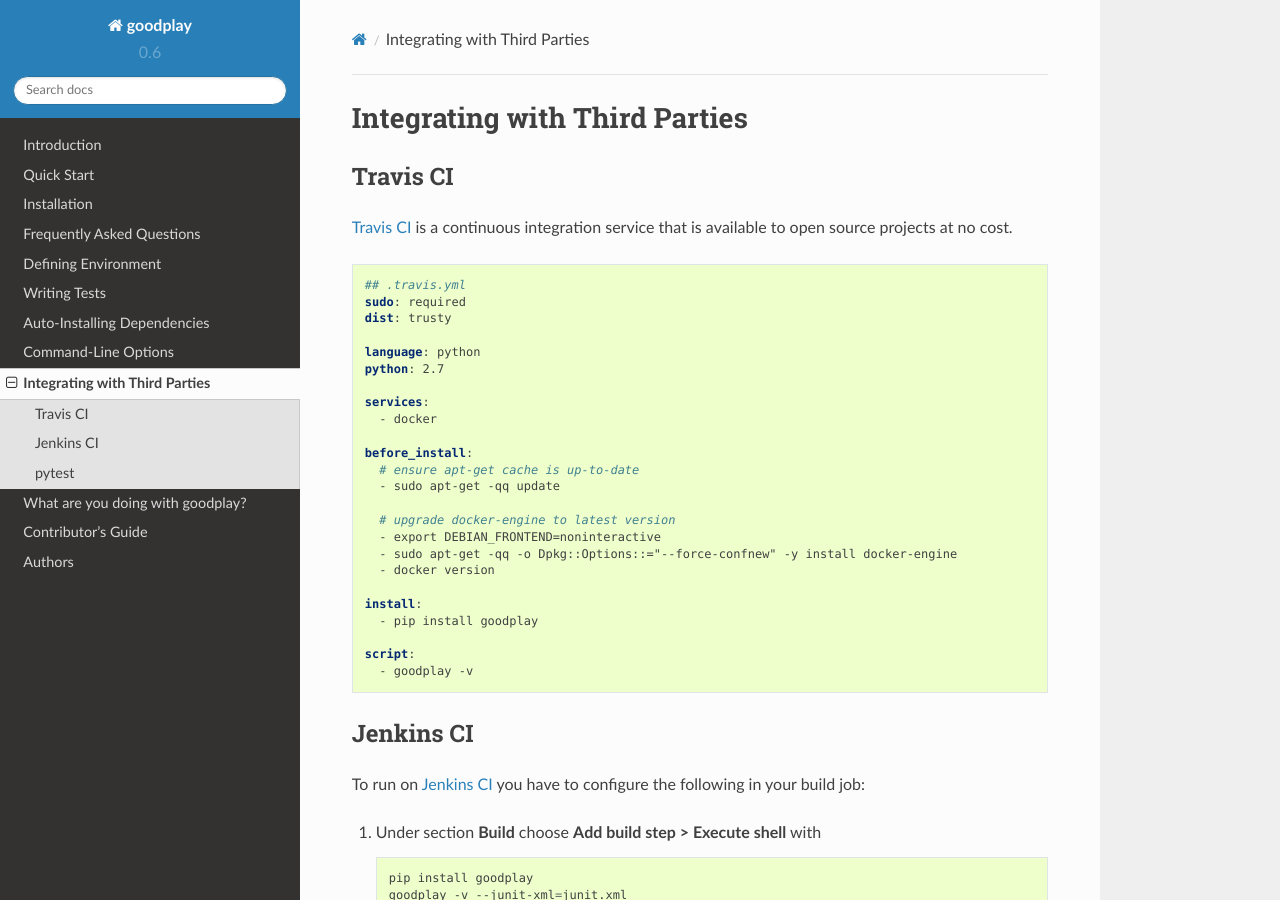
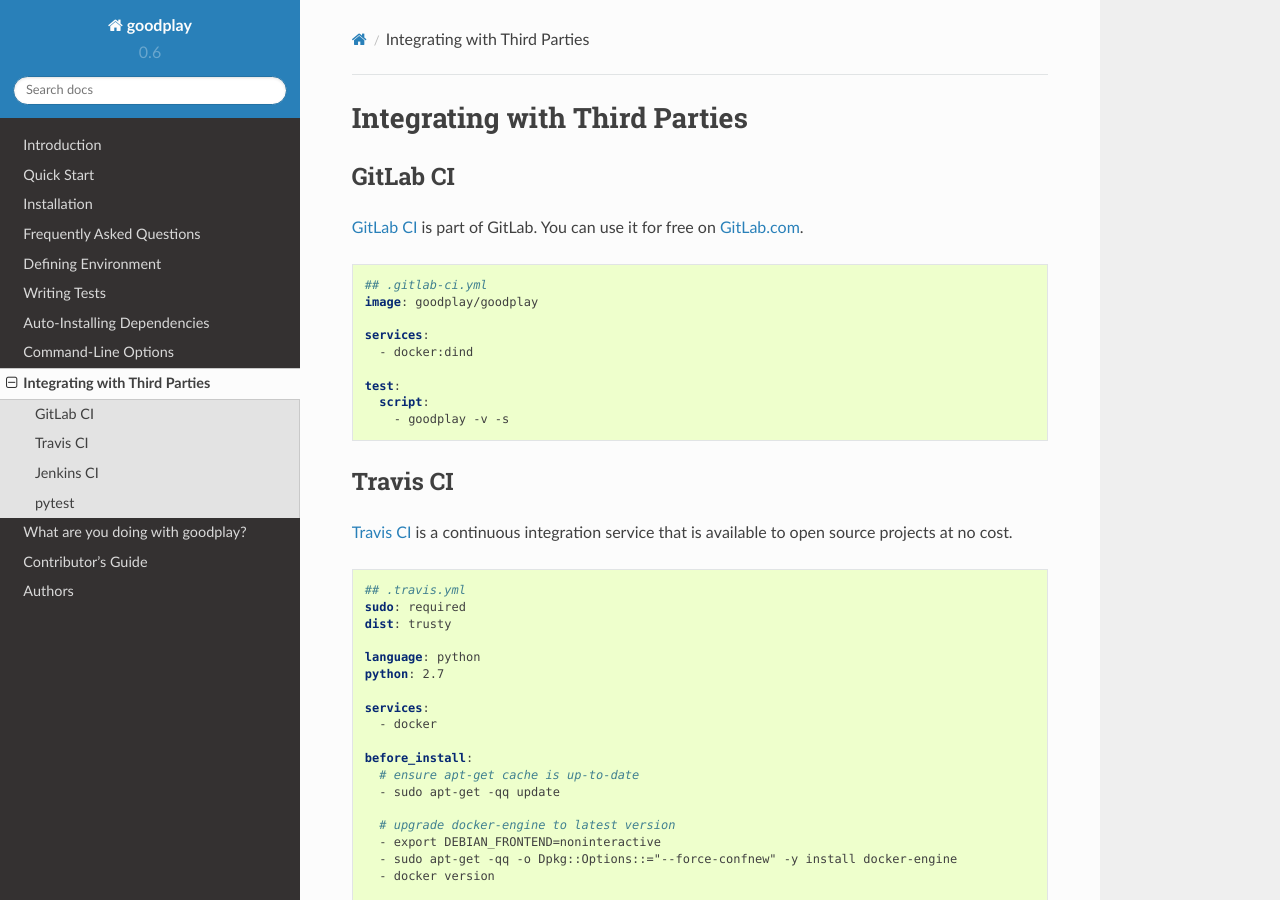
Before and after one commit to goodplay/goodplay, a Sphinx documentation site: the page built from docs/source/feature/integration.rst, in a window 1280 px wide and 900 px high. Built offline with Sphinx 7.4.7 and the Read the Docs theme 2.0.0, drawn with Linux system fonts in a browser that asks for light colours.

Commit message:
provide Docker image

```diff
--- a/docs/source/feature/integration.rst
+++ b/docs/source/feature/integration.rst
@@ -1,5 +1,27 @@
 Integrating with Third Parties
 ==============================
+
+GitLab CI
+---------
+
+`GitLab CI`_ is part of GitLab. You can use it for free on `GitLab.com`_.
+
+.. code-block:: yaml
+
+   ## .gitlab-ci.yml
+   image: goodplay/goodplay
+
+   services:
+     - docker:dind
+
+   test:
+     script:
+       - goodplay -v -s
+
+
+.. _`GitLab CI`: https://about.gitlab.com/gitlab-ci/
+.. _`GitLab.com`: https://gitlab.com/
+
 
 Travis CI
 ---------
```
Also changed, not shown: HISTORY.rst (+10 -0 lines), 1 other file.
